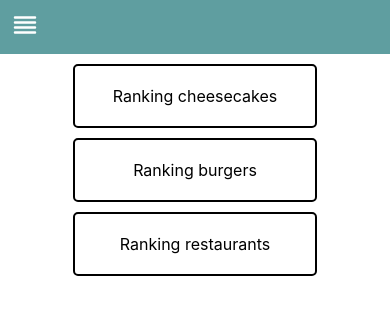
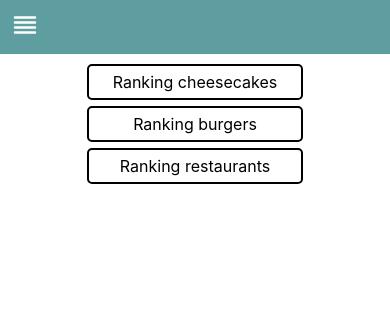
Before and after one commit to javirro/food-ranking-ui, a React (Create React App) app: page / in a window 390 px wide. Shown: the top 314 px of the page. Built offline with nearby package versions, Linux system fonts and the light colour scheme.

Commit message:
Add style to small screen to home button

```diff
--- a/src/Routes/Ranking.jsx
+++ b/src/Routes/Ranking.jsx
@@ -14,7 +14,7 @@ const Ranking = () => {
   const { result, loaded, error } = useFetch({ url, trigger })
 
   const deleteItem = async (id) => {
-    setTrigger(false)
+    setTrigger(false) // To refresh data once the item has been deleted
     fetch(`${endpoints.delete}?table=${type}&id=${id}`)
       .then(res => res.json())
       .then(data => data)
--- a/src/Styles/global.css
+++ b/src/Styles/global.css
@@ -10,6 +10,17 @@
     align-items: center;
     gap: 10px;
     margin-top: 15px;
+}
+
+.links {
+    display: inline-block;
+    width: 200px;
+    padding: 20px;
+    border-radius: 5px;
+    border: 2px solid black;
+    text-decoration: none;
+    text-align: center;
+    color: black;
 }
 
 @media (min-width: 600px) {
@@ -40,18 +51,11 @@
         flex-direction: column;
         justify-content: center;
         align-items: center;
-        gap: 10px;
+        gap: 6px;
         margin-top: 10px;
     }
+    .links {
+        padding: 6px;
+        font-size: 1rem;
+    }
 }
-
-.links {
-    display: inline-block;
-    width: 200px;
-    padding: 20px;
-    border-radius: 5px;
-    border: 2px solid black;
-    text-decoration: none;
-    text-align: center;
-    color: black;
-}
```
